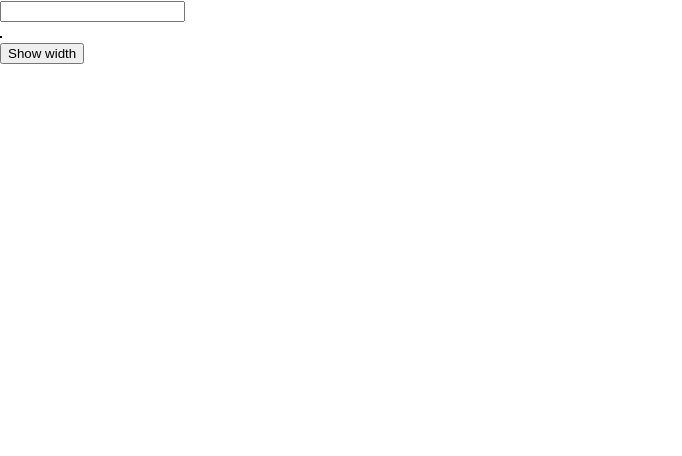
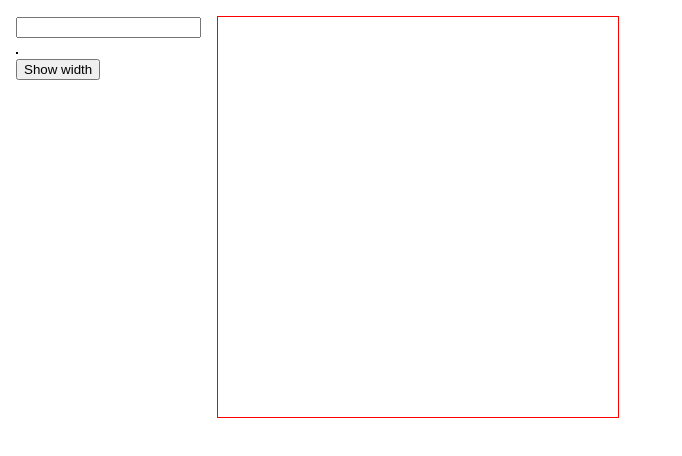
Before and after one commit to Pasha147/Exercises2, a React (Create React App) app in the folder Circle Text/circle_text/: page / in a window 1280 px wide. Shown: the top 456 px of the page, without its empty margins (0-682 px from the left). Built offline with nearby package versions, Linux system fonts and the light colour scheme.

Commit message:
Circle is done, spaces are bad

```diff
--- a/Circle Text/circle_text/src/App.css
+++ b/Circle Text/circle_text/src/App.css
@@ -1,8 +1,24 @@
 .App {
-
+  padding: 1rem;
+  display: flex;
+  gap: 1rem;
 }
 .textLine{
     border: 1px solid black;
     padding: 0;
     display: inline-block;
 }
+.circle{
+    width: 400px;
+    height: 400px;
+    position: relative;
+    border: 1px solid red;
+    padding: 0;
+
+}
+.circle>*{
+    left: 50%;
+    top: 0%;
+    position: absolute;
+    transform-origin: 0 100px;
+}
```
